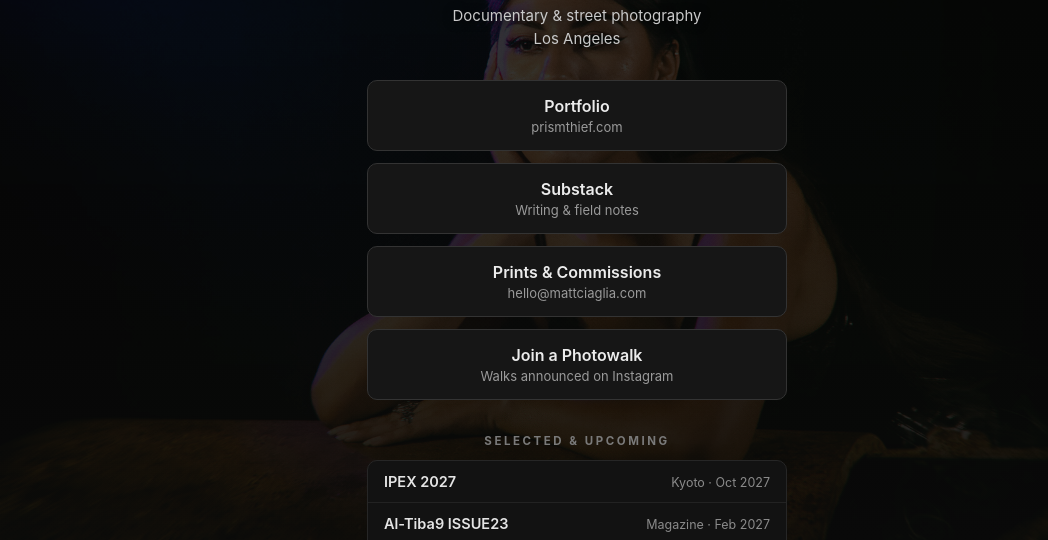
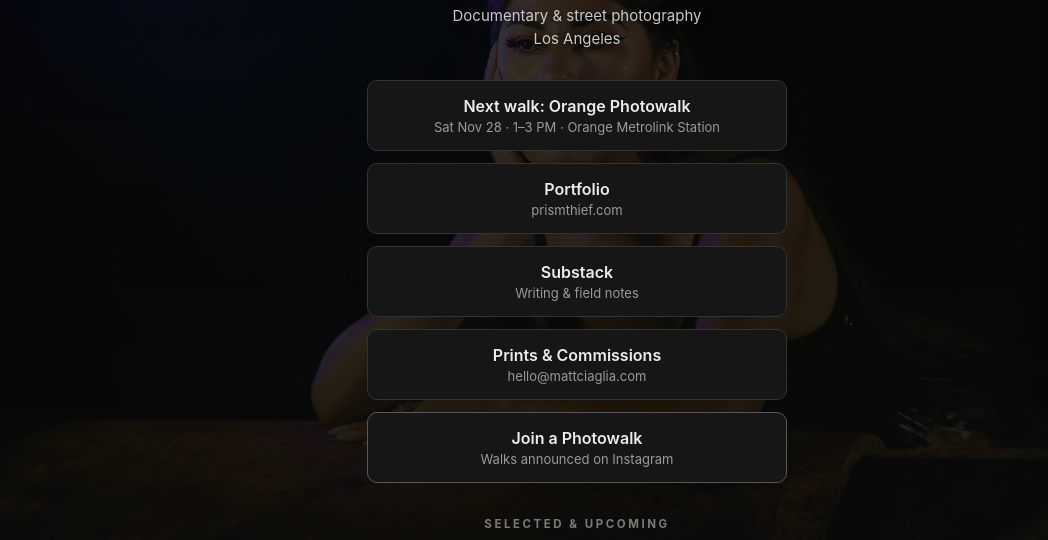
Before and after one commit to NeuralIO444/prismthief-links, a plain HTML site: page index.html in a window 1280 px wide. Shown: the part 222-762 px from the top of the page, without its empty margins (63-1111 px from the left). Drawn offline with Linux system fonts and the light colour scheme.

Commit message:
Add GoatCounter analytics (prismthief-links), spotlight pulse, scheduled walk banner, QR

```diff
--- a/index.html
+++ b/index.html
@@ -72,6 +72,13 @@
   }
   .soon strong { color: #c9c9c9; letter-spacing: 0.06em; }
   .soon a { color: #ececec; font-weight: 600; text-decoration: none; border-bottom: 1px solid #4a4a4a; }
+  [hidden] { display: none !important; }
+  a.btn.spotlight { border-color: #565656; animation: pulse 2.6s ease-in-out infinite; }
+  @keyframes pulse {
+    0%, 100% { box-shadow: 0 0 0 0 rgba(236,236,236,0); border-color: #565656; }
+    50% { box-shadow: 0 0 0 5px rgba(236,236,236,0.08); border-color: #767676; }
+  }
+  @media (prefers-reduced-motion: reduce) { a.btn.spotlight { animation: none; } }
   .about { margin-top: 30px; color: #a8a8a8; font-size: 14px; line-height: 1.6; }
   footer { margin-top: 34px; color: #5c5c5c; font-size: 12px; line-height: 1.6; }
 </style>
@@ -84,19 +91,23 @@
   <p class="tagline">Documentary &amp; street photography<br>Los Angeles</p>
 
   <div class="links">
-    <a class="btn" href="https://prismthief.com/">
+    <a class="btn" href="https://www.instagram.com/prismthief/" data-track="walk-orange" data-show-until="2026-11-28T15:00:00-08:00" hidden>
+      <span class="t">Next walk: Orange Photowalk</span>
+      <span class="s">Sat Nov 28 · 1–3 PM · Orange Metrolink Station</span>
+    </a>
+    <a class="btn" href="https://prismthief.com/" data-track="portfolio">
       <span class="t">Portfolio</span>
       <span class="s">prismthief.com</span>
     </a>
-    <a class="btn" href="https://prismthief.substack.com/">
+    <a class="btn" href="https://prismthief.substack.com/" data-track="substack">
       <span class="t">Substack</span>
       <span class="s">Writing &amp; field notes</span>
     </a>
-    <a class="btn" href="mailto:hello@mattciaglia.com?subject=Prints%20%2F%20commissions">
+    <a class="btn" href="mailto:hello@mattciaglia.com?subject=Prints%20%2F%20commissions" data-track="prints">
       <span class="t">Prints &amp; Commissions</span>
       <span class="s">hello@mattciaglia.com</span>
     </a>
-    <a class="btn" href="https://www.instagram.com/prismthief/">
+    <a class="btn spotlight" href="https://www.instagram.com/prismthief/" data-track="photowalk">
       <span class="t">Join a Photowalk</span>
       <span class="s">Walks announced on Instagram</span>
     </a>
@@ -112,7 +123,7 @@
 
   <div class="soon">
     <strong>SUPERBANALISM</strong> — the zine is coming.<br>
-    <a href="mailto:hello@mattciaglia.com?subject=SUPERBANALISM%20zine%20%E2%80%94%20notify%20me">Get notified</a> when it drops.
+    <a href="mailto:hello@mattciaglia.com?subject=SUPERBANALISM%20zine%20%E2%80%94%20notify%20me" data-track="zine-notify">Get notified</a> when it drops.
   </div>
 
   <p class="about">
@@ -124,5 +135,23 @@
     © 2026 Matt Ciaglia
   </footer>
 </main>
+<script>
+  // Scheduled blocks: visible only inside their window.
+  document.querySelectorAll('[data-show-from], [data-show-until]').forEach(function (el) {
+    var now = new Date();
+    var from = el.getAttribute('data-show-from');
+    var until = el.getAttribute('data-show-until');
+    el.hidden = !((!from || now >= new Date(from)) && (!until || now <= new Date(until)));
+  });
+  // Analytics: count button clicks as events.
+  document.querySelectorAll('a[data-track]').forEach(function (a) {
+    a.addEventListener('click', function () {
+      if (window.goatcounter && window.goatcounter.count) {
+        window.goatcounter.count({ path: 'click/' + a.getAttribute('data-track'), title: 'Click: ' + a.getAttribute('data-track'), event: true });
+      }
+    });
+  });
+</script>
+<script data-goatcounter="https://prismthief-links.goatcounter.com/count" async src="https://gc.zgo.at/count.js"></script>
 </body>
 </html>
```
Also changed, not shown: qr.png (added).
